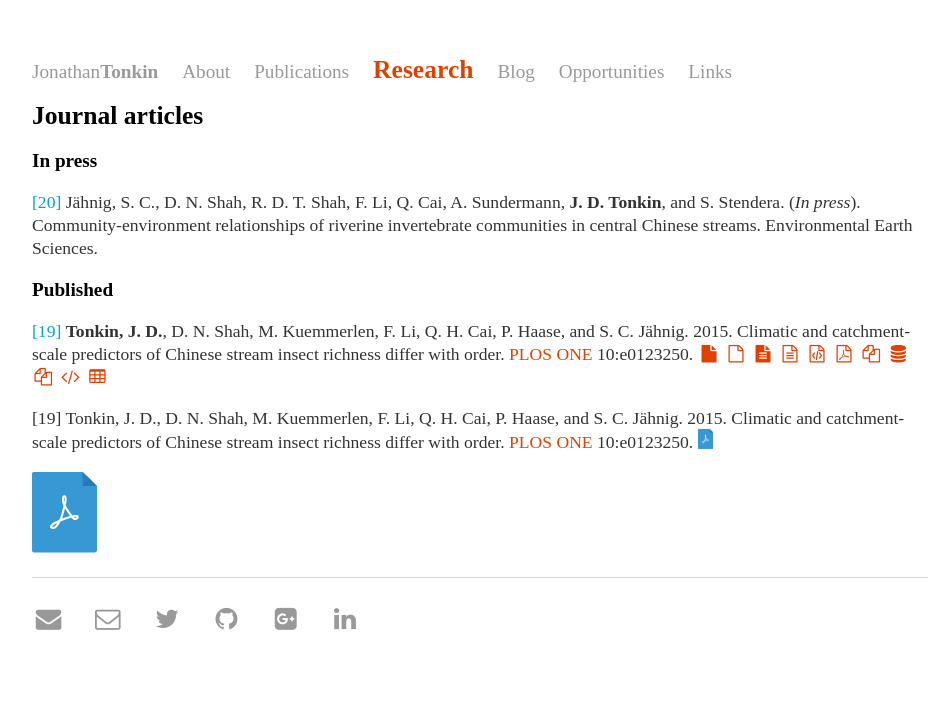
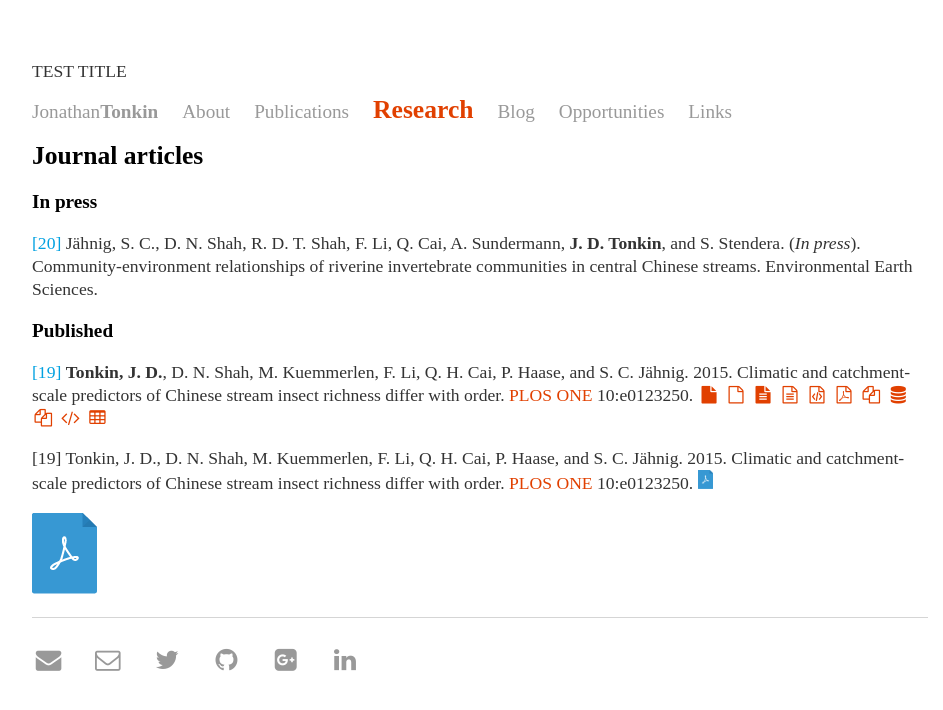
Before and after one commit to jdtonkin/jdtonkin.github.io, a Jekyll site: the page built from Research/index.md, in a window 1280 px wide. Shown: the top 710 px of the page, without its empty margins (160-1103 px from the left). Built offline with Jekyll 4.4.1, drawn with Linux system fonts in a browser that asks for light colours; nearby versions of some CDN libraries; some web fonts are replaced.

Commit message:
Update default.html

```diff
--- a/_layouts/default.html
+++ b/_layouts/default.html
@@ -13,6 +13,10 @@
 
 
       <body>
+
+      <div>
+            <p> TEST TITLE</p>
+      </div>
 
     <nav>
 <ul>
```
